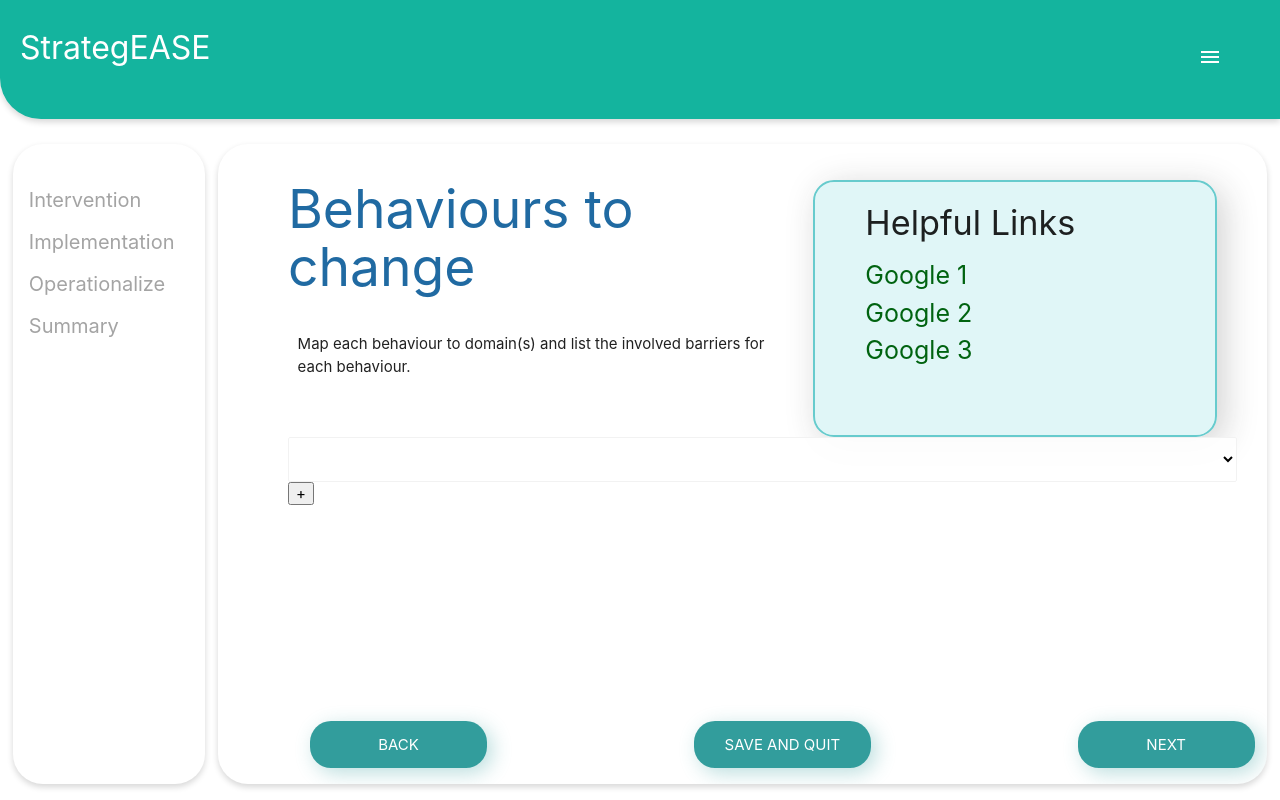
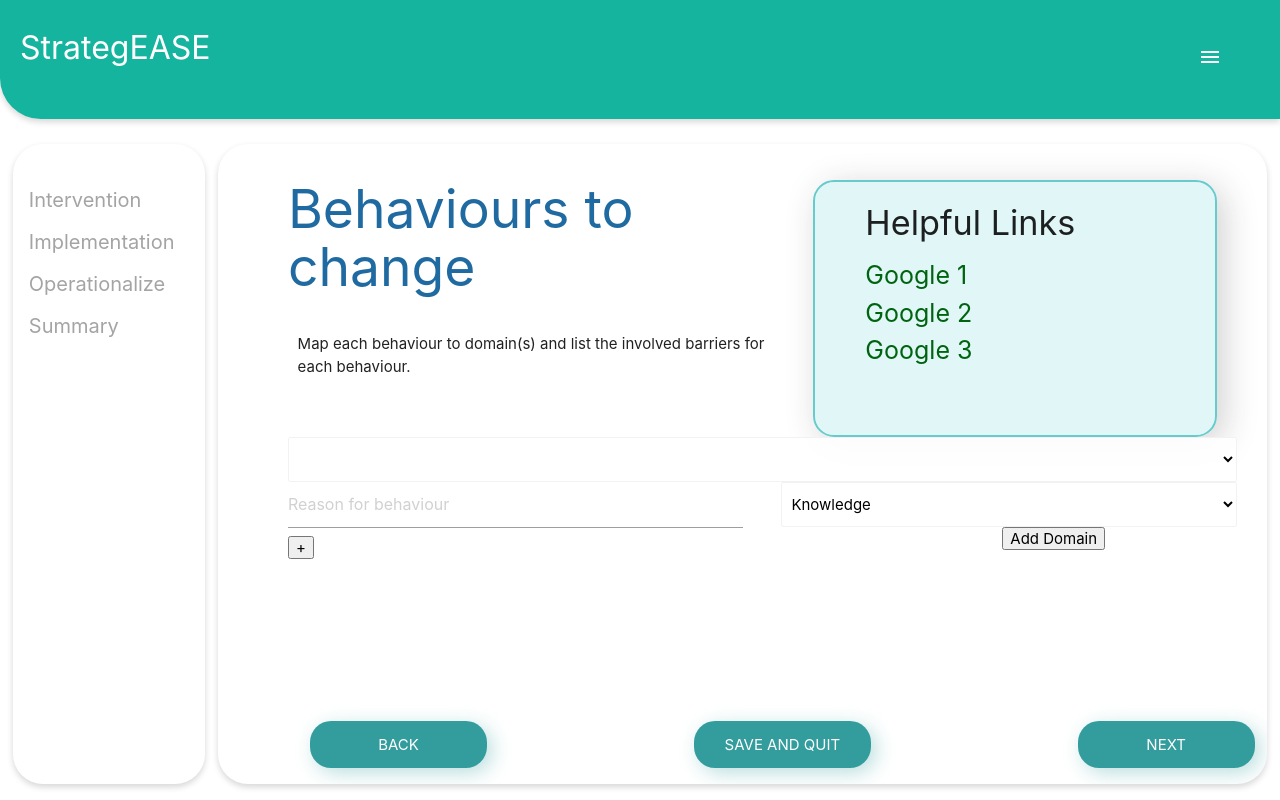
Before and after one commit to MarcoJrBiundo/StrategEASE, a Vue app: page /#/sis-behaviours in a window 1280 px wide. Built offline with nearby package versions, Linux system fonts and the light colour scheme.

Commit message:
Mapping to specified actors
Need to include mapping of barriers back to the actor on save/validate/next

```diff
--- a/src/components/SISbehaviours.vue
+++ b/src/components/SISbehaviours.vue
@@ -6,10 +6,12 @@
         <select>
           <optgroup v-for="(behaviours, behaviourListIndex) in getBehaviours()"
               :key="behaviourListIndex"
+              :v-model=actorSelected
               :label="behaviours.actorName"
               >
             <option v-for="(behaviour, behaviourIndex) in behaviours.behaviourList"
               :key="behaviourIndex"
+              :v-model=behaviourSelected
               :value="behaviourIndex"
               >{{ behaviour }}</option
             >
@@ -17,7 +19,7 @@
         </select>
 
         <div
-          v-for="(barrier, barrierIndex) in barriers"
+          v-for="(barrier, barrierIndex) in getBarriers()"
           :key="barrierIndex"
           id="barrierList"
         >
@@ -81,7 +83,10 @@ export default {
     return {
       domains: this.map.TDFDomains,
       actors: this.caseObject.case.actors,
+      actorSelected: 0,
+      behaviourSelected: 0,
       selectedDomain: [0],
+      barriers: [{id: 0, description: "", domains: [""]}],
       title: "Behaviours to change",
       text:
         "Map each behaviour to domain(s) and list the involved barriers for each behaviour.",
@@ -93,6 +98,15 @@ export default {
     };
   },
   methods: {
+    getBarriers: function (e){
+      var barriers = this.caseObject.case
+        .actors[this.actorSelected]
+        .behaviour[this.behaviourSelected]
+        .barrier;
+      if (barriers == null)
+        return [{id: 0, description: "", domains: [""]}];
+      return barriers;
+    },
     getBehaviours: function (e){
       var behaviours = [];
       for (var actorIndex in this.actors)
```
